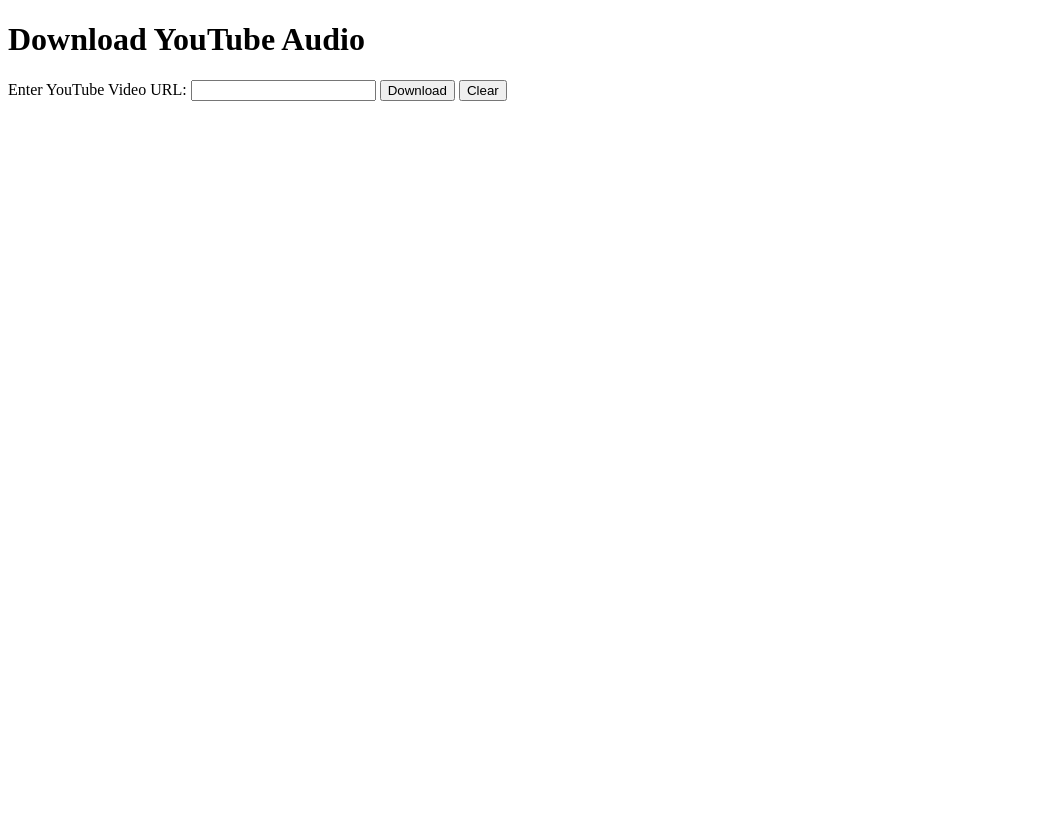
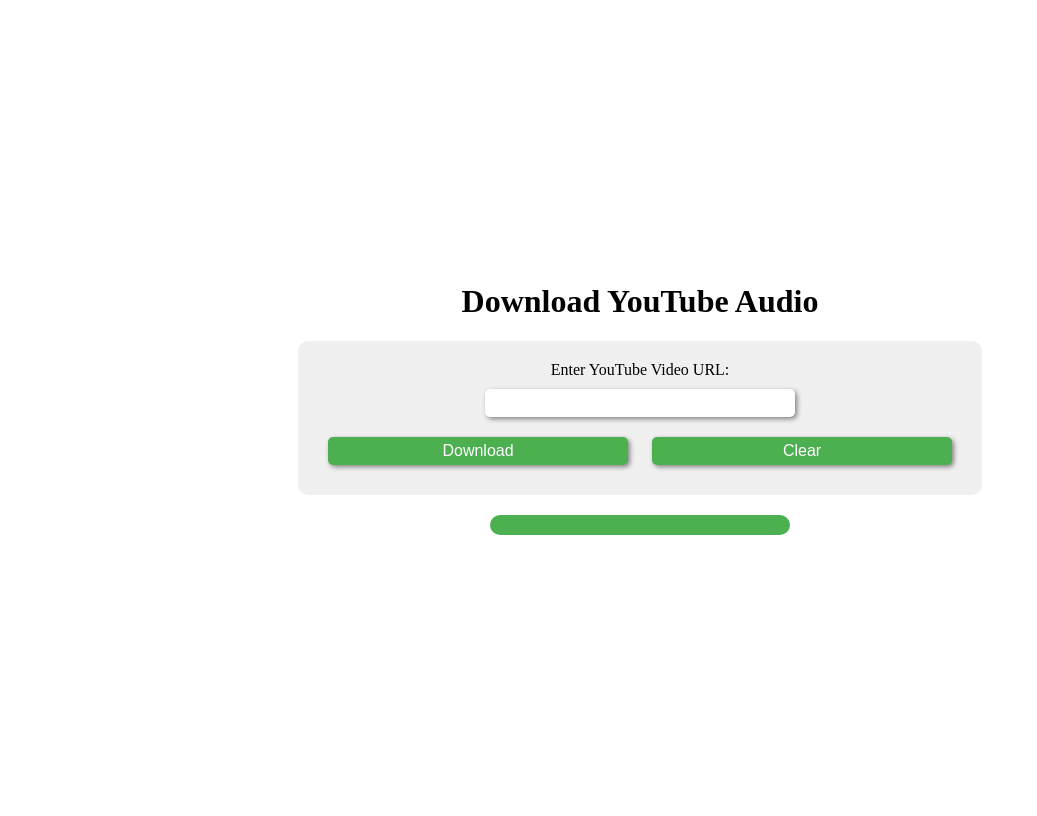
Before and after one commit to airdipu/Youtube-Audio-download, a Flask app: page / in a window 1280 px wide. Shown: the whole page, without its empty margins (0-1037 px from the left). Before the commit the page ends 101 px from the top, so only its background shows below. Run offline with Flask 2, Linux system fonts and the light colour scheme; data that the repository does not hold is empty.

Commit message:
changed position

```diff
--- a/templates/index.html
+++ b/templates/index.html
@@ -19,18 +19,80 @@
 			$('#url').val('');
 		}
 	</script>
+	<style>
+		body {
+			display: flex;
+			align-items: center;
+			justify-content: center;
+			height: 100vh;
+		}
+
+		form {
+			display: flex;
+			flex-direction: column;
+			align-items: center;
+			background-color: #F0F0F0;
+			padding: 20px;
+			border-radius: 10px;
+		}
+
+		input[type="text"], input[type="submit"], input[type="button"] {
+			margin: 10px;
+			padding: 5px;
+			border-radius: 5px;
+			border: none;
+			box-shadow: 2px 2px 5px grey;
+			font-size: 16px;
+			width: 300px;
+		}
+
+		input[type="submit"], input[type="button"] {
+			background-color: #4CAF50;
+			color: white;
+			cursor: pointer;
+		}
+
+		input[type="submit"]:hover, input[type="button"]:hover {
+			background-color: #3e8e41;
+		}
+
+		#progress-bar-container {
+			margin: 20px auto;
+			width: 300px;
+			height: 20px;
+			background-color: #F0F0F0;
+			border-radius: 10px;
+			overflow: hidden;
+		}
+
+		#progress-bar {
+			height: 20px;
+			background-color: #4CAF50;
+			text-align: center;
+			line-height: 20px;
+			color: white;
+		}
+
+		#download-status {
+			text-align: center;
+		}
+	</style>
 </head>
 <body onload="updateProgress()">
-	<h1>Download YouTube Audio</h1>
+	<div>
+		<h1 style="text-align: center;">Download YouTube Audio</h1>
 		<form method="post">
 			<label for="url">Enter YouTube Video URL:</label>
 			<input type="text" name="url" id="url">
+			<div>
 				<input type="submit" value="Download">
 				<input type="button" value="Clear" onclick="clearUrl()">
+			</div>
 		</form>
 		<div id="progress-bar-container">
 			<div id="progress-bar"></div>
 		</div>
 		<p id="download-status"></p>
+	</div>
 </body>
 </html>
```
Lines whose indentation alone changed are shown as unchanged.
